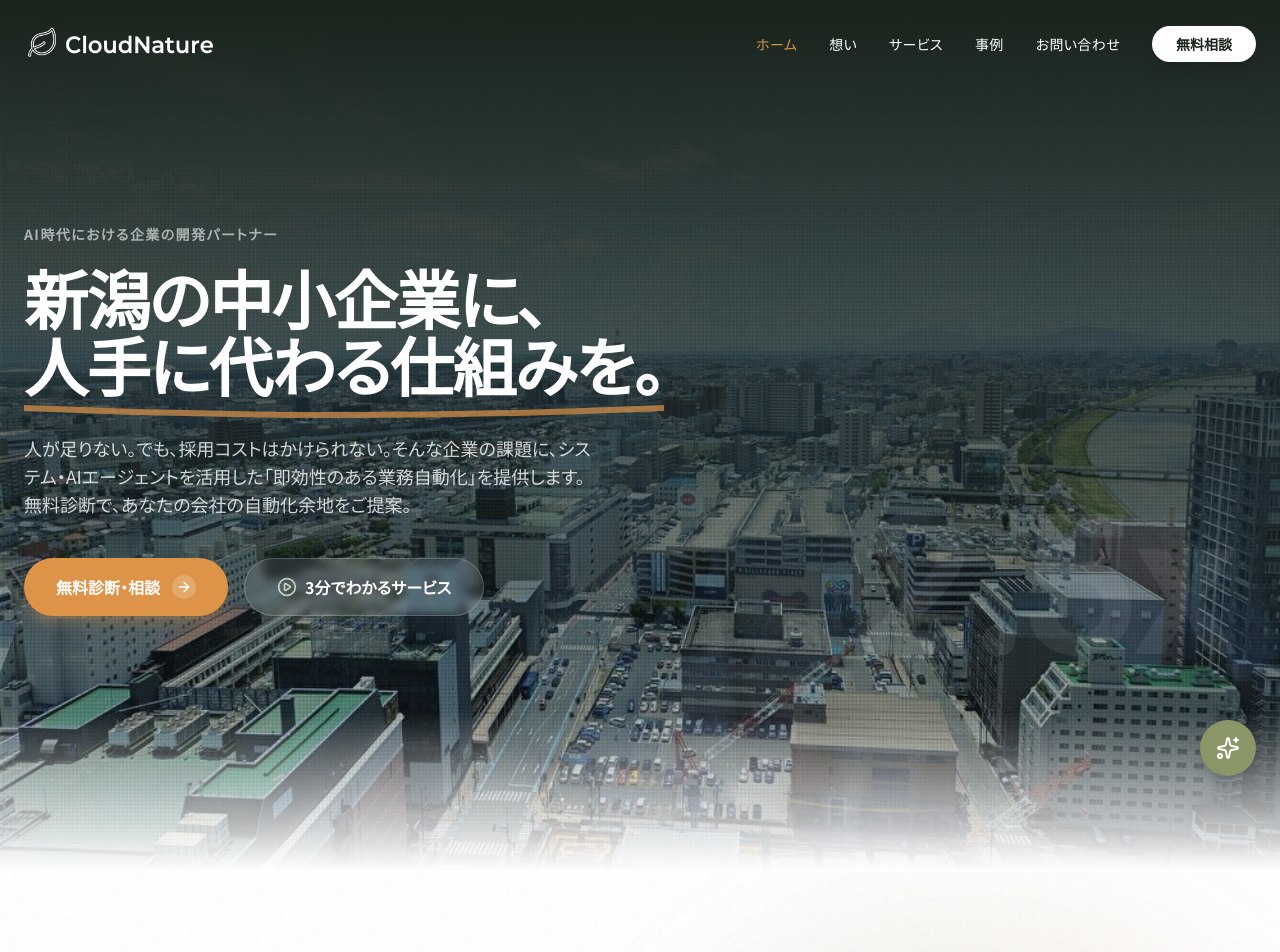
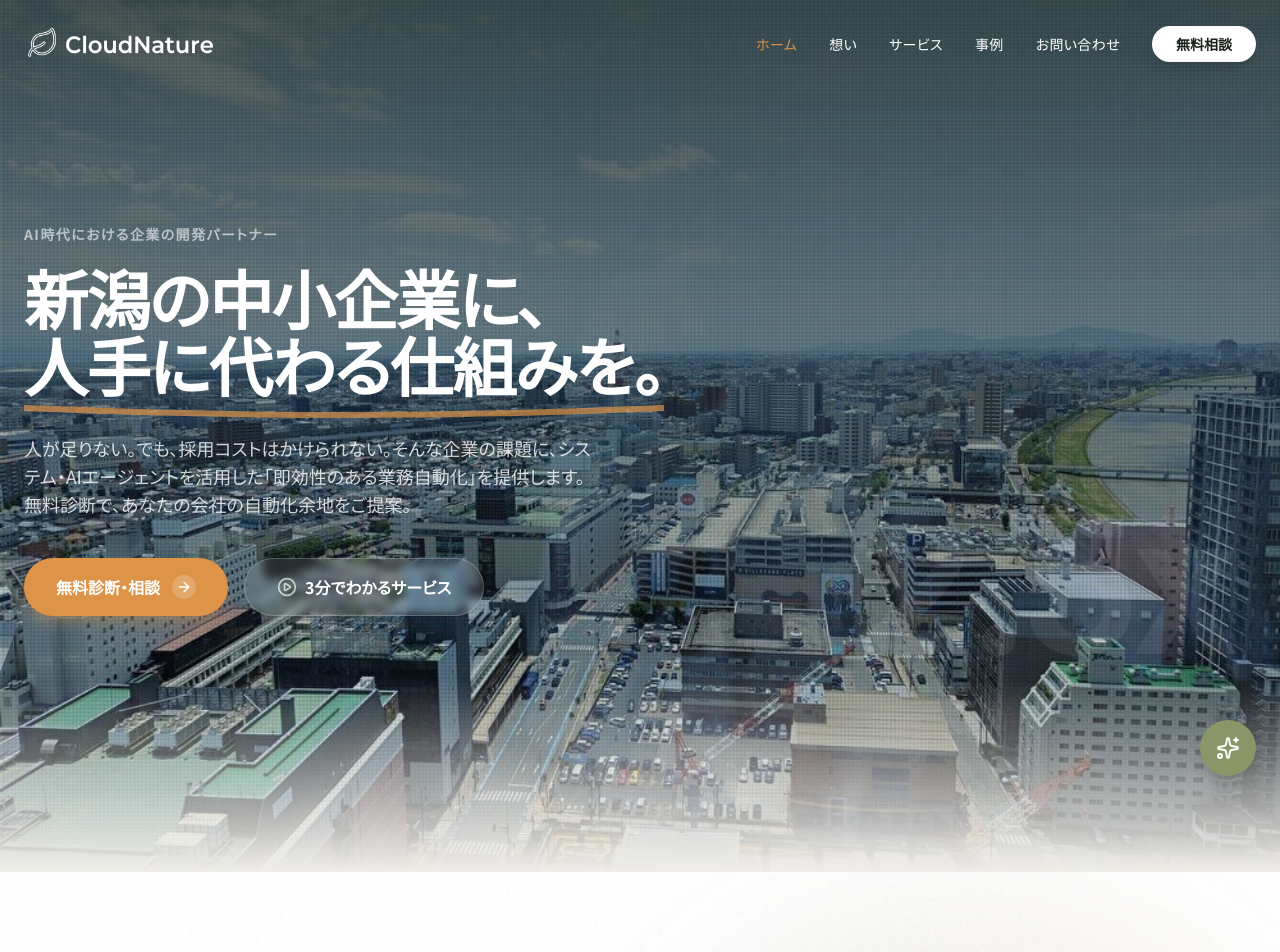
Before and after one commit to kohei0125/CloudNature, a Next.js app: page / in a window 1280 px wide. Shown: the top 952 px of the page. Built offline with nearby package versions, Linux system fonts and the light colour scheme.

Commit message:
feat: HeroSectionのグラデーションスタイルを調整し、システム設計見積もりドキュメントを追加

```diff
--- a/components/home/HeroSection.tsx
+++ b/components/home/HeroSection.tsx
@@ -15,11 +15,11 @@ const HeroSection = () => {
         className="object-cover"
       />
 
-      {/* Dark gradient from top */}
-      <div className="absolute inset-0 bg-gradient-to-b from-forest via-forest/60 to-forest/10" />
+      {/* Soft gradient overlay */}
+      <div className="absolute inset-0 bg-gradient-to-b from-forest/70 via-forest/30 to-transparent" />
 
-      {/* Light fade at bottom for transition to next section */}
-      <div className="absolute bottom-0 left-0 w-full h-40 bg-gradient-to-t from-white to-transparent" />
+      {/* Warm fade at bottom for transition to next section */}
+      <div className="absolute bottom-0 left-0 w-full h-48 bg-gradient-to-t from-cream to-transparent" />
 
       {/* Decorative metric (desktop only) */}
       <div className="hidden lg:block absolute right-12 bottom-48 select-none pointer-events-none">
```
